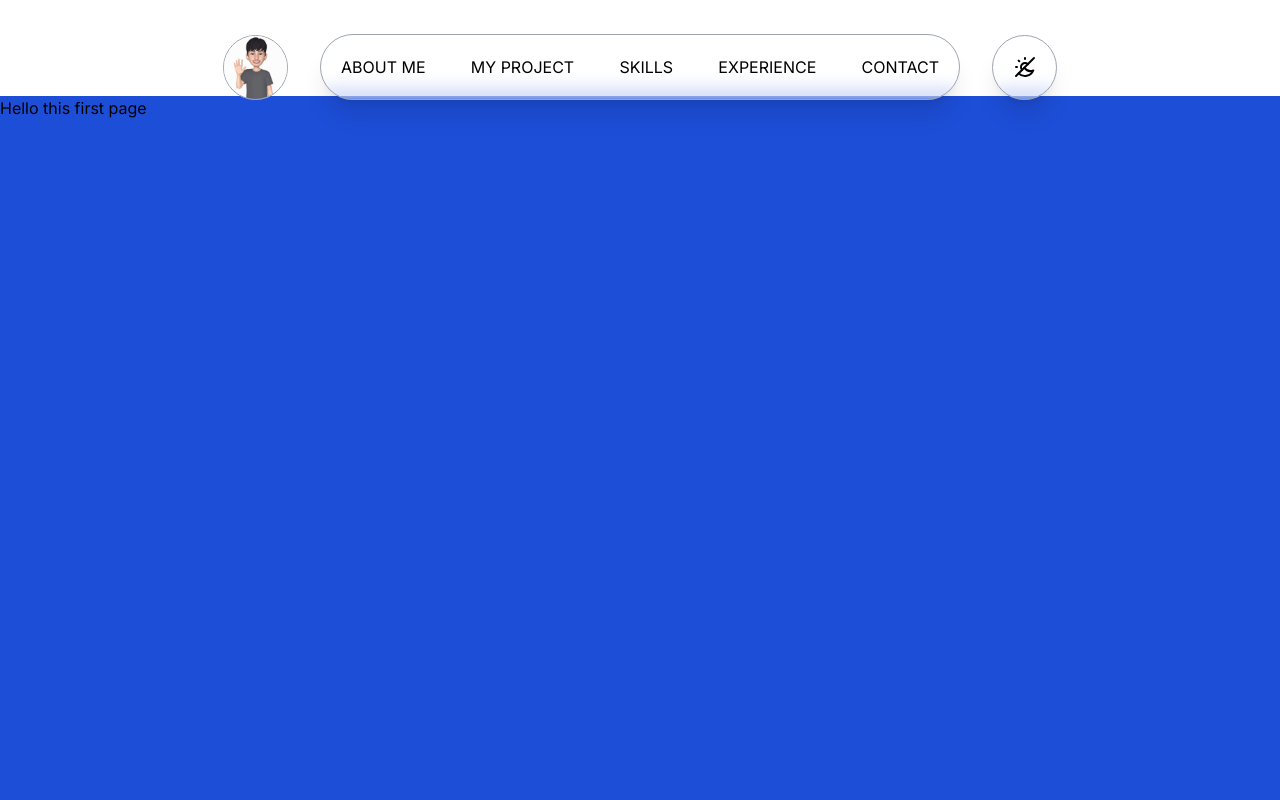
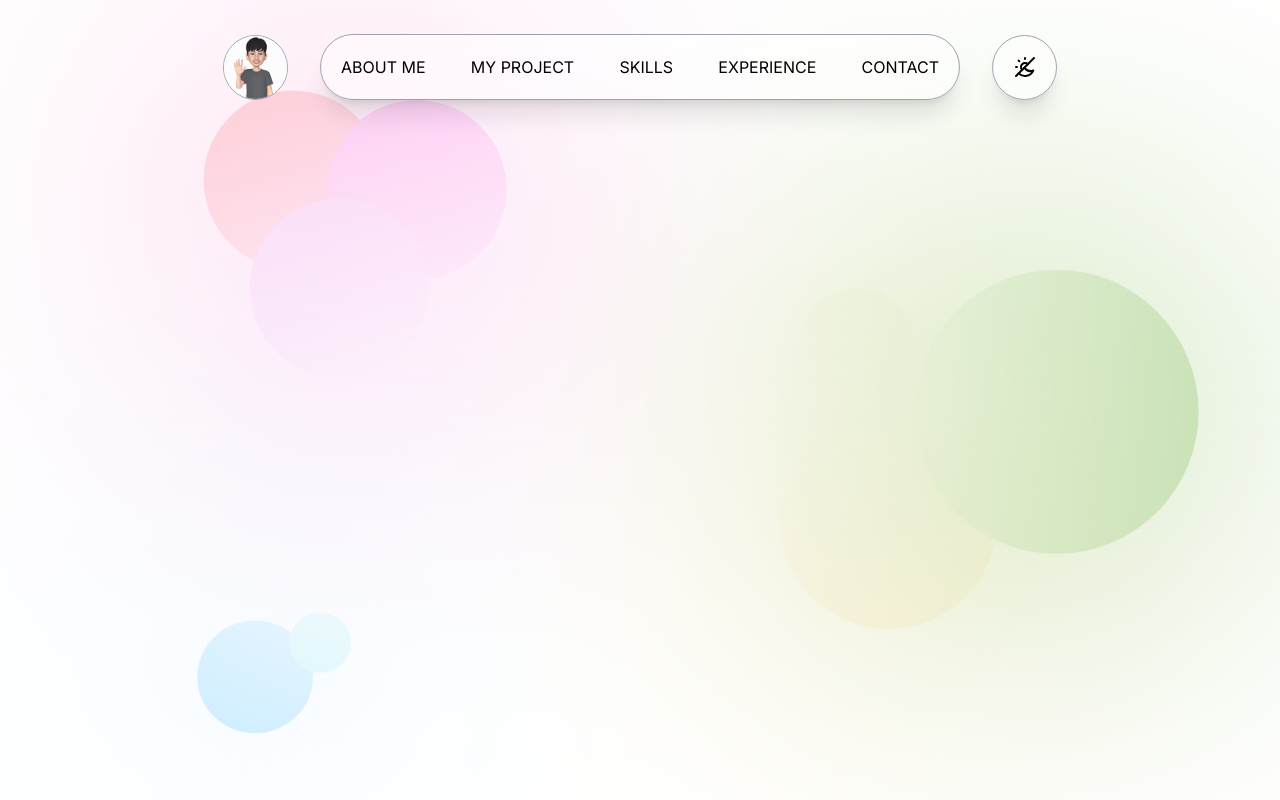
Before and after one commit to PattanasakGit/pattanasak_website, a Next.js app: page / in a window 1280 px wide. Shown: the top 800 px of the page. Built offline with nearby package versions, Linux system fonts and the light colour scheme.

Commit message:
fix: fix dark mode background

```diff
--- a/src/app/Navbar.tsx
+++ b/src/app/componants/Navbar.tsx
@@ -1,13 +1,14 @@
 "use client";
-import React from "react";
+import React, { useEffect } from "react";
 import { IconSunMoon } from "@tabler/icons-react";
 import { useDarkModeState } from "@/store/Mode";
-import { bgColor , textColor} from "@/utils/changeColorMode"
 
 const Navbar: React.FC = () => {
   const { isDarkMode, setIsDarkMode } = useDarkModeState();
-  const bg_color = bgColor(isDarkMode);
-  const text_color = textColor(isDarkMode);
+  // const bg_color = bgColor(isDarkMode);
+  // const text_color = textColor(isDarkMode);
+  const bg_color = isDarkMode ? "bg-[#00000080] " : "bg-[#ffffff80] ";;
+  const text_color = isDarkMode ? "white" : "black";
 
   const css_hover_btn = () => {
     const css_light_mode = "hover:bg-[#E8EFCF] p-3 rounded-[100px]";
@@ -26,7 +27,7 @@ const Navbar: React.FC = () => {
         <button className={css_hover_btn()}> CONTACT </button>
       </div>
       <button
-        className={`${bg_color} backdrop-blur-[10px] border-[1px] border-gray-400 shadow-xl w-[65px] h-[65px] flex items-center justify-center rounded-[1000px]`}
+        className={`${bg_color}  backdrop-blur-[10px] border-[1px] border-gray-400 shadow-xl w-[65px] h-[65px] flex items-center justify-center rounded-[1000px]`}
         onClick={() => setIsDarkMode(!isDarkMode)}
       >
         <IconSunMoon stroke={2} className={`text-${text_color}`} />
--- a/src/app/globals.css
+++ b/src/app/globals.css
@@ -1,6 +1,15 @@
 @tailwind base;
 @tailwind components;
 @tailwind utilities;
+
+
+body {
+  background-image: url('../../public/bg.svg');
+  background-size: cover;
+  background-repeat: no-repeat;
+  background-position: center center;
+  background-attachment: fixed;
+}
 
 /* :root {
   --foreground-rgb: 0, 0, 0;
--- a/src/app/layout.tsx
+++ b/src/app/layout.tsx
@@ -1,7 +1,7 @@
 import type { Metadata } from "next";
 import { Inter } from "next/font/google";
 import "./globals.css";
-import Navbar from "./Navbar";
+import Navbar from "./componants/Navbar";
 
 const inter = Inter({ subsets: ["latin"] });
 
--- a/src/app/page.tsx
+++ b/src/app/page.tsx
@@ -1,9 +1,15 @@
+
+"use client"
+import { useDarkModeState } from "@/store/Mode";
 import Image from "next/image";
 
 export default function Home() {
+  const { isDarkMode } = useDarkModeState();
+  const bg_color = isDarkMode ? "bg-[#000000] bg-opacity-[83%] backdrop-blur-[90px]" : "bg-[#ffffff80] backdrop-blur-[150px]";;
+  const text_color = isDarkMode ? "white" : "black";
+
   return (
-    <main className="flex min-h-screen flex-col items-center justify-between p-24">
-      <div className="h-[150vh] w-screen bg-blue-700"> Hello this first page </div>
+    <main className={`flex min-h-screen flex-col items-center justify-between p-24 ${bg_color} `}>
     </main>
   );
 }
```
Also changed, not shown: public/bg.svg (added).
